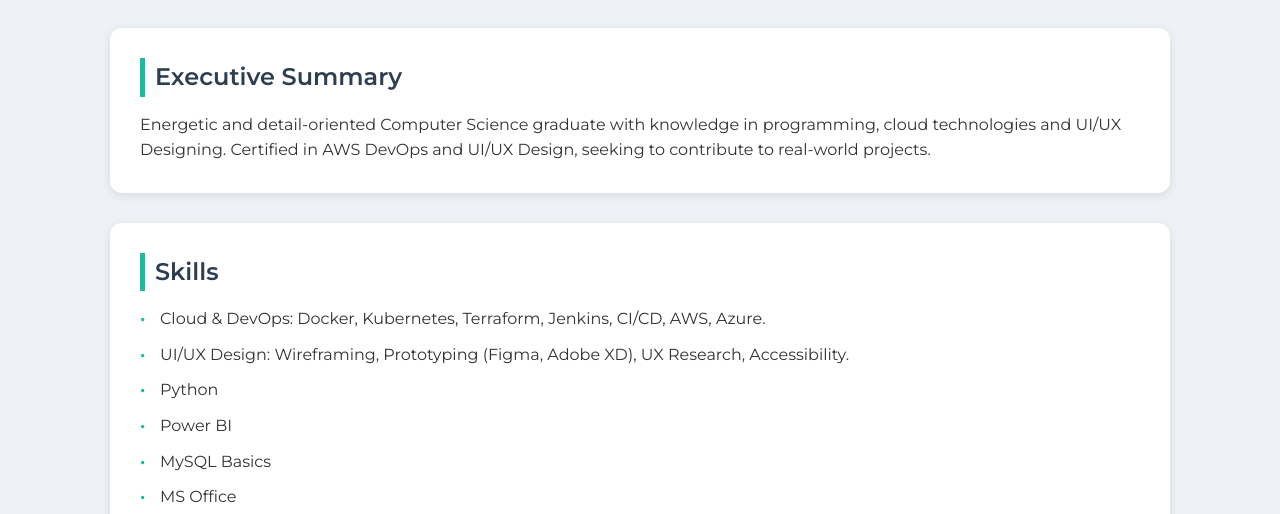
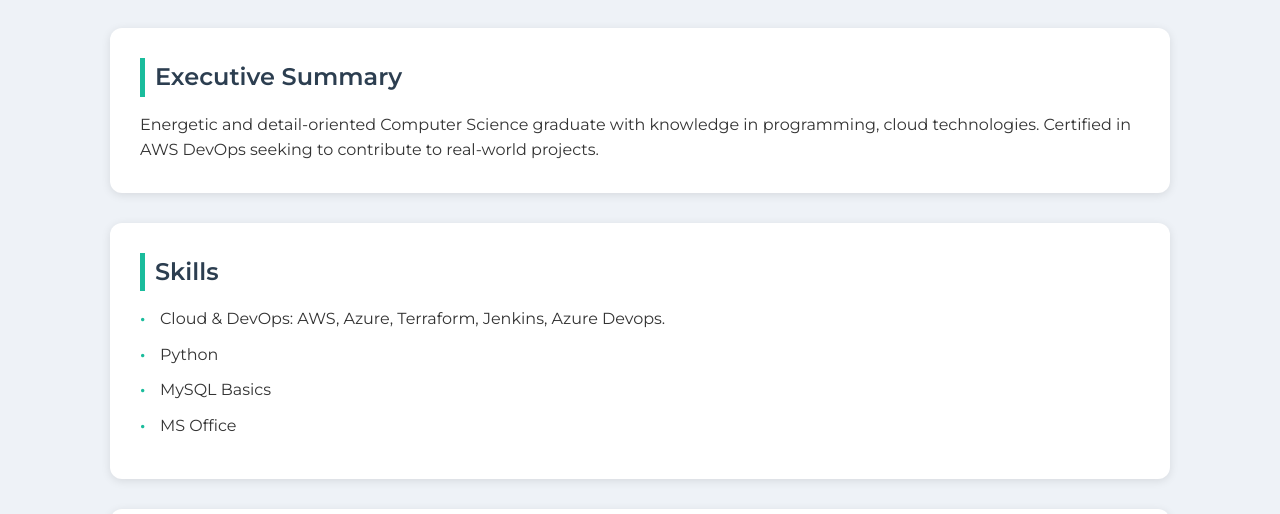
Before and after one commit to Rishaban-S/S.Rishaban.github.io, a plain HTML site: page index.html in a window 1280 px wide. Shown: the part 498-1012 px from the top of the page. Drawn offline with Linux system fonts and the light colour scheme.

Commit message:
Update index.html

```diff
--- a/index.html
+++ b/index.html
@@ -162,16 +162,14 @@
   <div class="container">
     <section id="summary">
       <h2>Executive Summary</h2>
-      <p>Energetic and detail-oriented Computer Science graduate with knowledge in programming, cloud technologies and UI/UX Designing. Certified in AWS DevOps and UI/UX Design, seeking to contribute to real-world projects.</p>
+      <p>Energetic and detail-oriented Computer Science graduate with knowledge in programming, cloud technologies. Certified in AWS DevOps seeking to contribute to real-world projects.</p>
     </section>
 
     <section id="skills">
       <h2>Skills</h2>
       <ul>
-        <li>Cloud & DevOps: Docker, Kubernetes, Terraform, Jenkins, CI/CD, AWS, Azure.</li>
-        <li>UI/UX Design: Wireframing, Prototyping (Figma, Adobe XD), UX Research, Accessibility.</li>
+        <li>Cloud & DevOps: AWS, Azure, Terraform, Jenkins, Azure Devops.</li>
         <li>Python</li>
-        <li>Power BI</li>
         <li>MySQL Basics</li>
         <li>MS Office</li>
       </ul>
```
